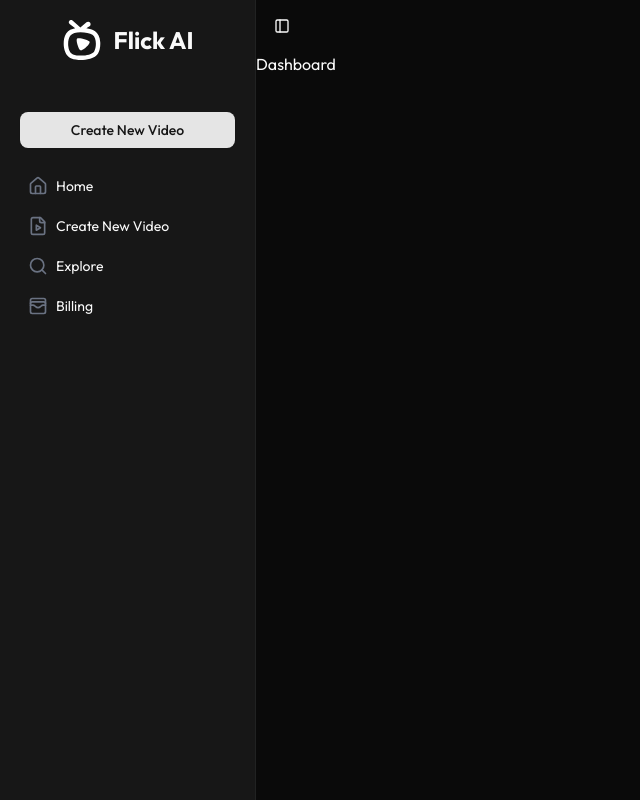
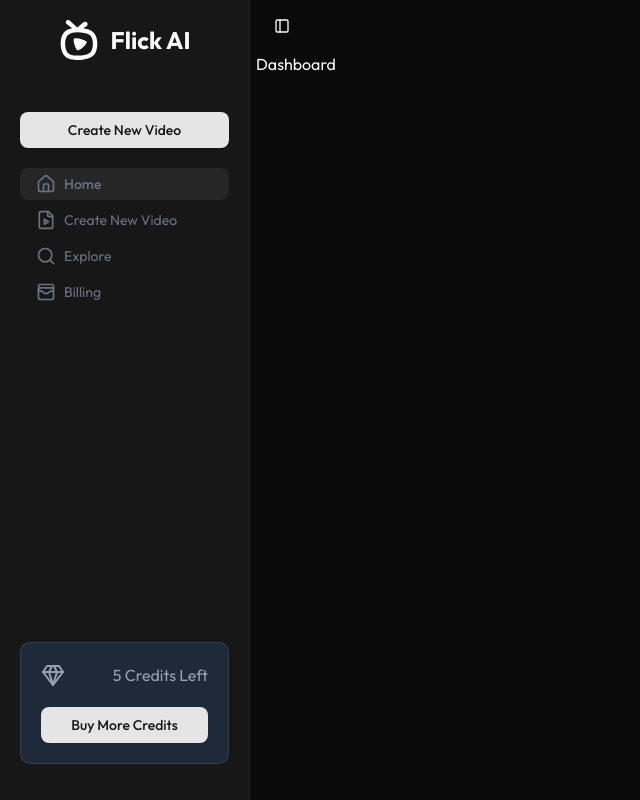
Before and after one commit to NITINKUMAWAT0/Flick-AI, a Next.js app: page /dashboard in a window 1280 px wide. Shown: the whole page, without its empty margins (0-640 px from the left). Built offline with nearby package versions, Linux system fonts and the light colour scheme; no server answers.

Commit message:
refactor: clean up AppSidebar and DashboardProvider components

```diff
--- a/app/(protected)/_components/AppSidebar.jsx
+++ b/app/(protected)/_components/AppSidebar.jsx
@@ -1,3 +1,5 @@
+'use client';
+
 import React from 'react';
 import {
   Sidebar,
@@ -7,11 +9,12 @@ import {
   SidebarGroupContent,
   SidebarHeader,
   SidebarMenu,
+  SidebarMenuButton,
   SidebarMenuItem
 } from "@/components/ui/sidebar";
 import Image from 'next/image';
 import { Button } from '@/components/ui/button';
-import { Home, LucideFileVideo, Search, WalletCards } from 'lucide-react';
+import { Gem, Home, LucideFileVideo, Search, WalletCards } from 'lucide-react';
 import Link from 'next/link';
 import { usePathname } from 'next/navigation';
 
@@ -28,7 +31,7 @@ const Items = [
   },
   {
     title: 'Explore',
-    url: '/explore',  // Added missing slash
+    url: '/explore',
     icon: Search
   },
   {
@@ -40,10 +43,12 @@ const Items = [
 
 const AppSidebar = () => {
   const path = usePathname();
+  console.log(path);
+
   return (
-    <Sidebar>
+    <Sidebar className="w-[250px] min-w-[250px] max-w-[250px] overflow-y-auto overflow-x-hidden">
       <SidebarHeader>
-        <div className="flex items-center gap-3 w-full justify-center mt-3">
+        <div className="flex items-center gap-3 justify-center mt-3 px-4">
           <Image
             src="/logo.svg"
             alt="Company Logo"
@@ -51,26 +56,28 @@ const AppSidebar = () => {
             height={40}
             priority
           />
-          <h2 className="font-bold text-2xl">Flick AI</h2>
+          <h2 className="font-bold text-2xl whitespace-nowrap text-ellipsis overflow-hidden">Flick AI</h2>
         </div>
       </SidebarHeader>
 
       <SidebarContent>
         <SidebarGroup />
         <SidebarGroupContent>
-          <div className="mx-5 mt-5">
-            <Button className="w-full">
+          <div className="px-5 mt-5">
+            <Button className="w-full whitespace-nowrap overflow-hidden text-ellipsis hover:cursor-pointer">
               Create New Video
             </Button>
           </div>
 
-          <SidebarMenu className="mt-5 mx-5">
+          <SidebarMenu className="mt-5 px-5">
             {Items.map((item, index) => (
-              <SidebarMenuItem isActive={true} key={index}>
-                <Link href={item.url} className='flex items-center gap-2 p-2'>
-                  <item.icon className="text-gray-500" size={20} />
-                  <span>{item.title}</span>
-                </Link>
+              <SidebarMenuItem>
+                <SidebarMenuButton isActive={path === item.url}>
+                  <Link href={item.url} className='flex items-center gap-2 p-2 w-full text-sm text-gray-500 hover:bg-gray-100 rounded-md overflow-hidden'>
+                    <item.icon className="text-gray-500 shrink-0" size={20} />
+                    <span className="truncate">{item.title}</span>
+                  </Link>
+                </SidebarMenuButton>
               </SidebarMenuItem>
             ))}
           </SidebarMenu>
@@ -78,8 +85,16 @@ const AppSidebar = () => {
         <SidebarGroup />
       </SidebarContent>
 
-      <SidebarFooter>
-        {/* Add footer content here if needed */}
+      <SidebarFooter className="px-5 py-3">
+        <div className="p-5 border rounded-lg mb-6 text-gray-400 bg-gray-800">
+          <div className="flex items-center justify-between">
+            <Gem/>
+            <h2>5 Credits Left</h2>
+          </div>
+          <Button className='w-full mt-5 hover:cursor-pointer'>
+            Buy More Credits
+          </Button>
+        </div>
       </SidebarFooter>
     </Sidebar>
   );
--- a/app/(protected)/provider.jsx
+++ b/app/(protected)/provider.jsx
@@ -2,7 +2,6 @@ import { SidebarProvider } from "@/components/ui/sidebar";
 import AppSidebar from "./_components/AppSidebar";
 import AppHeader from './_components/AppHeader'
 import React from "react";
-
 const DashboardProvider = ({ children }) => {
   return (
     <SidebarProvider>
```
